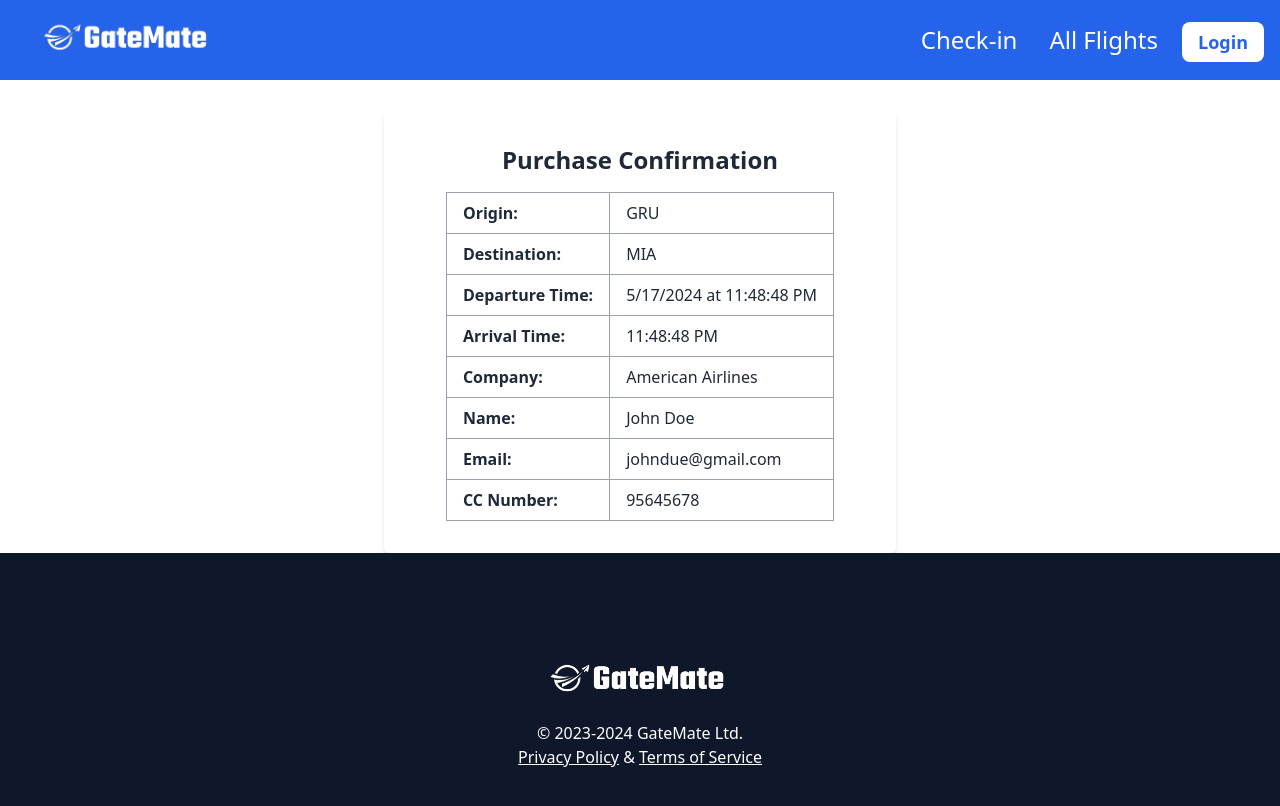
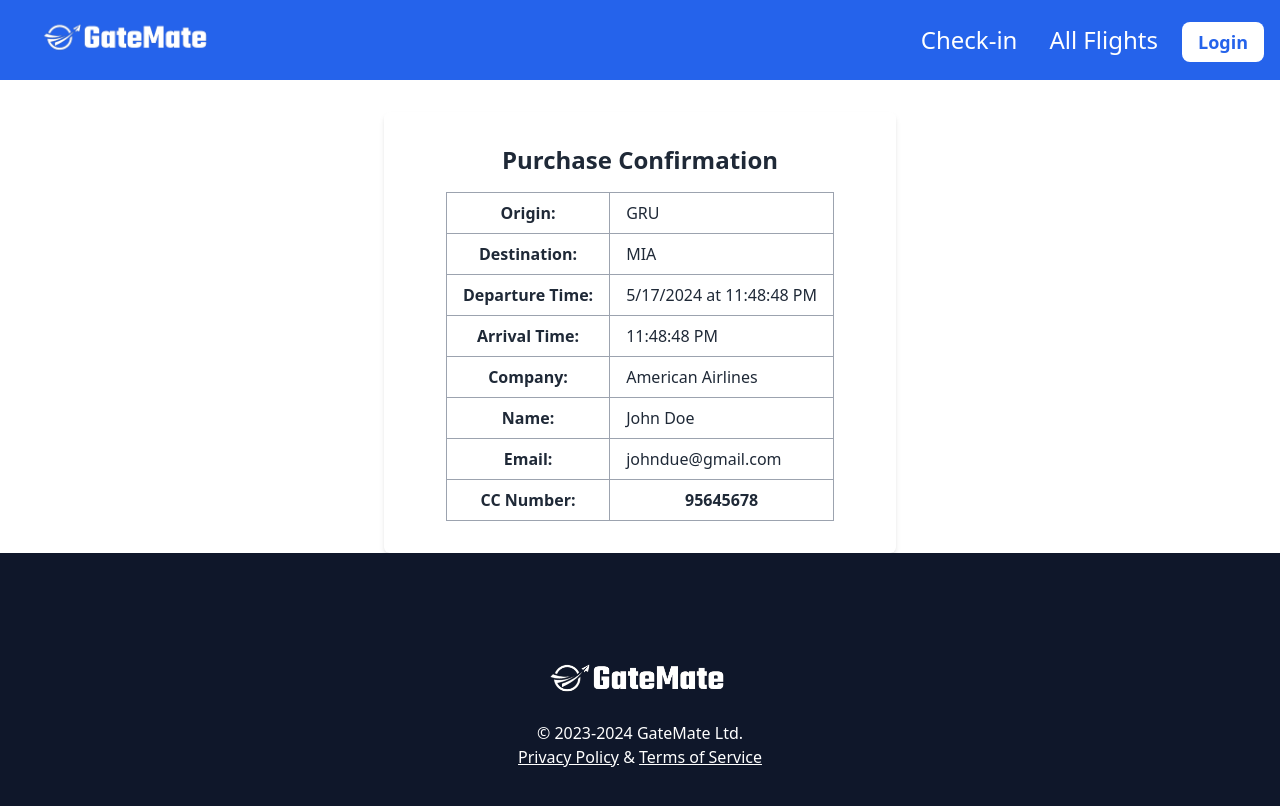
Before and after one commit to GateMate-TQS/web-ui, a React (Vite) app in the folder frontend/: page /PurchaseConfirmation in a window 1280 px wide. Shown: the top 806 px of the page. Built offline with nearby package versions, Linux system fonts and the light colour scheme.

Commit message:
SCRUM-18 fixed

```diff
--- a/frontend/src/pages/PurchaseConfirmation.jsx
+++ b/frontend/src/pages/PurchaseConfirmation.jsx
@@ -40,64 +40,88 @@
             <div className=" gap-4">
               <table className="table-auto mx-auto border-collapse border border-gray-400">
                 <tr>
-                  <td className="border border-gray-400 px-4 py-2 font-bold">
+                  <th
+                    scope="col"
+                    className="border border-gray-400 px-4 py-2 font-bold"
+                  >
                     Origin:
-                  </td>
+                  </th>
                   <td className="border border-gray-400 px-4 py-2">
                     {ticket.origin}
                   </td>
                 </tr>
                 <tr>
-                  <td className="border border-gray-400 px-4 py-2 font-bold">
+                  <th
+                    scope="col"
+                    className="border border-gray-400 px-4 py-2 font-bold"
+                  >
                     Destination:
-                  </td>
+                  </th>
                   <td className="border border-gray-400 px-4 py-2">
                     {ticket.destination}
                   </td>
                 </tr>
                 <tr>
-                  <td className="border border-gray-400 px-4 py-2 font-bold">
+                  <th
+                    scope="col"
+                    className="border border-gray-400 px-4 py-2 font-bold"
+                  >
                     Departure Time:
-                  </td>
+                  </th>
                   <td className="border border-gray-400 px-4 py-2">
                     {departureDay} at {departureTime}
                   </td>
                 </tr>
                 <tr>
-                  <td className="border border-gray-400 px-4 py-2 font-bold">
+                  <th
+                    scope="col"
+                    className="border border-gray-400 px-4 py-2 font-bold"
+                  >
                     Arrival Time:
-                  </td>
+                  </th>
                   <td className="border border-gray-400 px-4 py-2">
                     {arrivalTime}
                   </td>
                 </tr>
                 <tr>
-                  <td className="border border-gray-400 px-4 py-2 font-bold">
+                  <th
+                    scope="col"
+                    className="border border-gray-400 px-4 py-2 font-bold"
+                  >
                     Company:
-                  </td>
+                  </th>
                   <td className="border border-gray-400 px-4 py-2">
                     {ticket.company}
                   </td>
                 </tr>
                 <tr>
-                  <td className="border border-gray-400 px-4 py-2 font-bold">
+                  <th
+                    scope="col"
+                    className="border border-gray-400 px-4 py-2 font-bold"
+                  >
                     Name:
-                  </td>
+                  </th>
                   <td className="border border-gray-400 px-4 py-2">{name}</td>
                 </tr>
                 <tr>
-                  <td className="border border-gray-400 px-4 py-2 font-bold">
+                  <th
+                    scope="col"
+                    className="border border-gray-400 px-4 py-2 font-bold"
+                  >
                     Email:
-                  </td>
+                  </th>
                   <td className="border border-gray-400 px-4 py-2">{email}</td>
                 </tr>
                 <tr>
-                  <td className="border border-gray-400 px-4 py-2 font-bold">
+                  <th
+                    scope="col"
+                    className="border border-gray-400 px-4 py-2 font-bold"
+                  >
                     CC Number:
-                  </td>
-                  <td className="border border-gray-400 px-4 py-2">
+                  </th>
+                  <th className="border border-gray-400 px-4 py-2">
                     {ccnumber}
-                  </td>
+                  </th>
                 </tr>
               </table>
             </div>
```
